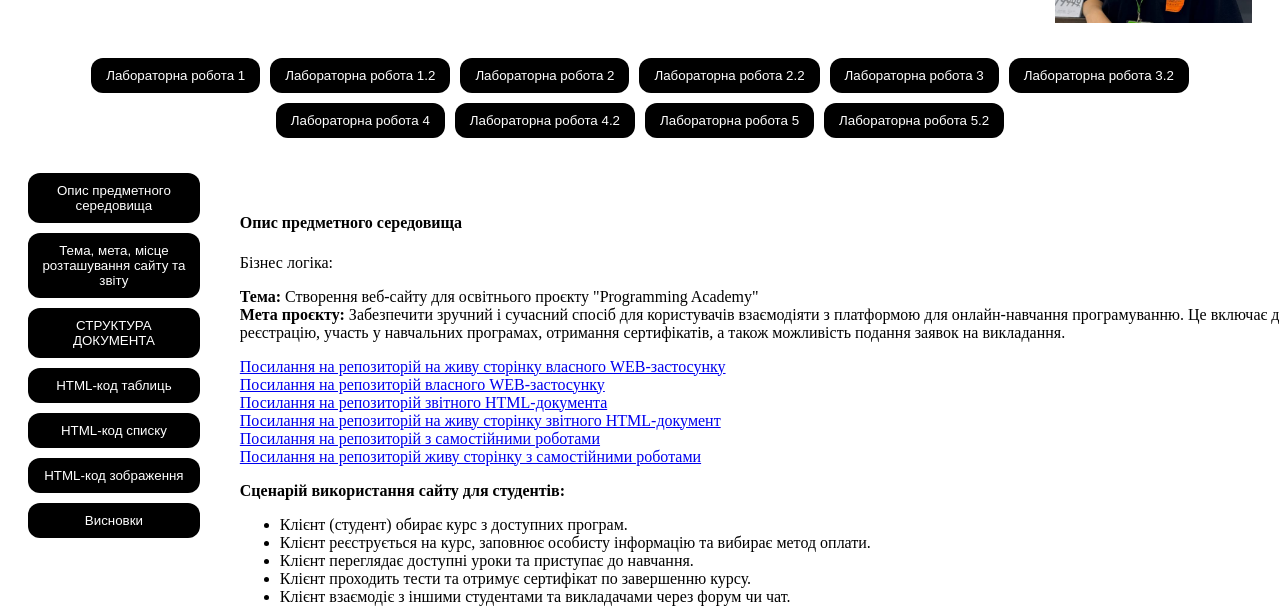
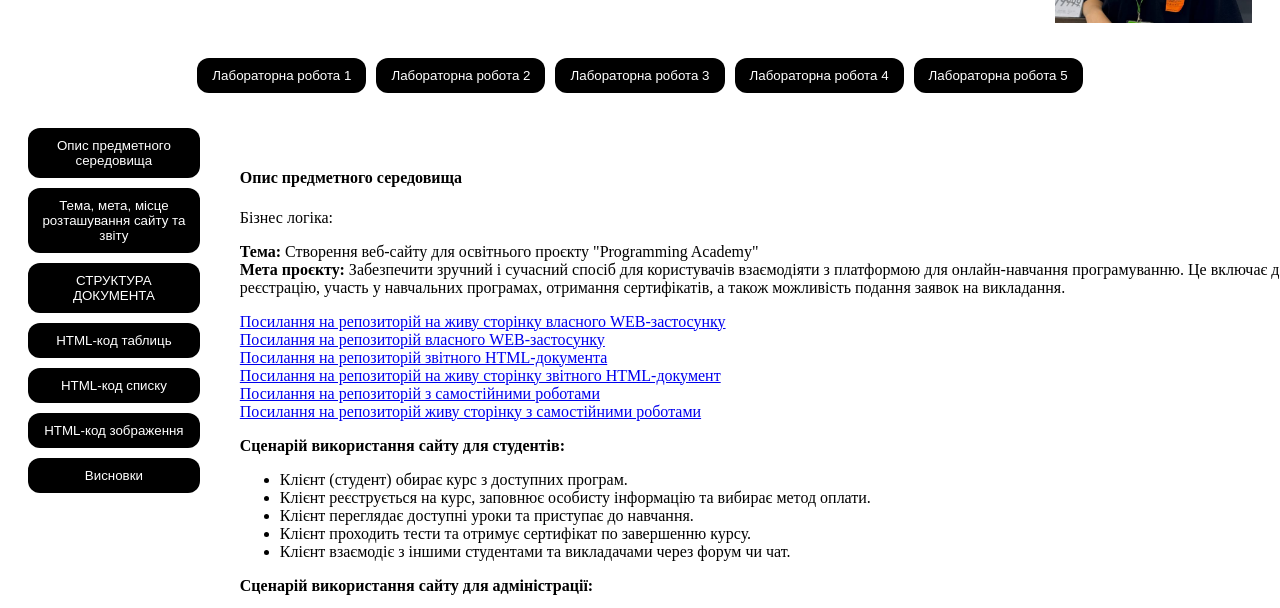
Before and after one commit to Savastyuk/ipz22_301-appRECORD-SavastyukAndrii-MEU-2025, a plain HTML site: page index.html in a window 1280 px wide. Shown: the part 205-813 px from the top of the page. Drawn offline with Linux system fonts and the light colour scheme.

Commit message:
Changed names of lab works

```diff
--- a/index.html
+++ b/index.html
@@ -21,16 +21,11 @@
     <!-- Навігація для вибору лабораторних робіт -->
     <nav>
         <button onclick="showLab('lab1')">Лабораторна робота 1</button>
-        <button onclick="showLab('lab1_2')">Лабораторна робота 1.2</button>
-        <button onclick="showLab('lab2')">Лабораторна робота 2</button>
-        <button onclick="showLab('lab2_2')">Лабораторна робота 2.2</button>
-        <button onclick="showLab('lab3')">Лабораторна робота 3</button>
-        <button onclick="showLab('lab3_2')">Лабораторна робота 3.2</button>
-        <button onclick="showLab('lab4')">Лабораторна робота 4</button>
-        <button onclick="showLab('lab4_2')">Лабораторна робота 4.2</button>
-        <button onclick="showLab('lab5')">Лабораторна робота 5</button>
-        <button onclick="showLab('lab5_2')">Лабораторна робота 5.2</button>
-        </nav>
+        <button onclick="showLab('lab1_2')">Лабораторна робота 2</button>
+        <button onclick="showLab('lab2')">Лабораторна робота 3</button>
+        <button onclick="showLab('lab2_2')">Лабораторна робота 4</button>
+        <button onclick="showLab('lab3')">Лабораторна робота 5</button>
+    </nav>
 
         <main>
             <!-- Контент для кожної лабораторної роботи -->
```
